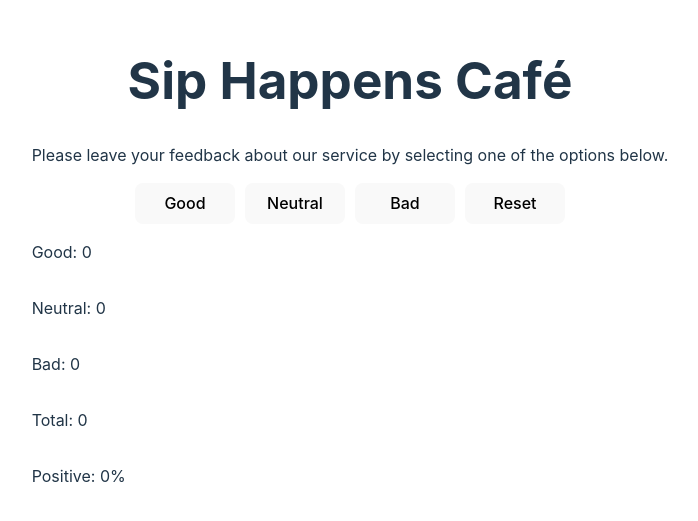
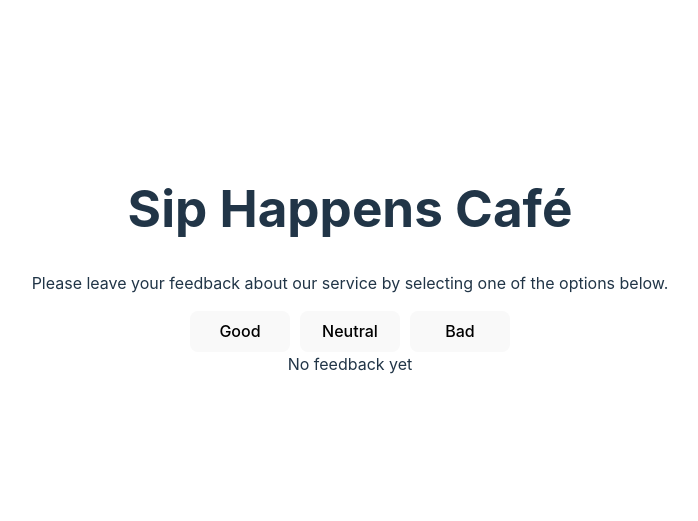
Before and after one commit to NatVladyslav/goit-react-hw-02, a React (Vite) app: page / in a window 1280 px wide. Shown: the part 139-660 px from the top of the page, without its empty margins (290-988 px from the left). Built offline with nearby package versions, Linux system fonts and the light colour scheme.

Commit message:
Add hidden functional for button

```diff
--- a/src/App.jsx
+++ b/src/App.jsx
@@ -26,8 +26,9 @@ function App() {
   return (
     <div>
       <Description/>
-      <Options update={updateFeedback} reset={resetFeedback} />
-      <Feedback feedback={feedback} />
+      <Options resetBtn={feedback.good || feedback.neutral || feedback.bad ? true:false} update={updateFeedback} reset={resetFeedback} />
+      {feedback.good || feedback.neutral || feedback.bad ?
+        <Feedback feedback={feedback} /> : "No feedback yet"}
   </div>
   )
 }
--- a/src/components/Feedback/Feedback.jsx
+++ b/src/components/Feedback/Feedback.jsx
@@ -2,7 +2,7 @@ import css from './Feedback.module.css'
 const Feedback = ({feedback}) => {
     let { good, neutral, bad } = feedback;
     let total = good + neutral + bad;
-    let percent = Math.round(100 / (good + neutral + bad) * good)
+    let percent = Math.round(good/total * 100)
   return (
     <div className={css.feedback_wrap}>
           <p>Good: {good}</p>
--- a/src/components/Options/Options.jsx
+++ b/src/components/Options/Options.jsx
@@ -1,11 +1,11 @@
 import css from './Options.module.css'
-const Options = ({ update, reset}) => {
+const Options = ({ update, reset, resetBtn}) => {
   return (
     <div className={css.options_wrap}>
       <button onClick={() => update("good")}>Good</button>
       <button onClick={()=> update("neutral")}>Neutral</button>
       <button onClick={()=> update("bad")}>Bad</button>
-      <button onClick={reset}>Reset</button>
+      {resetBtn ? <button onClick={reset}>Reset</button>: null }
     </div>
   )
 }
```
